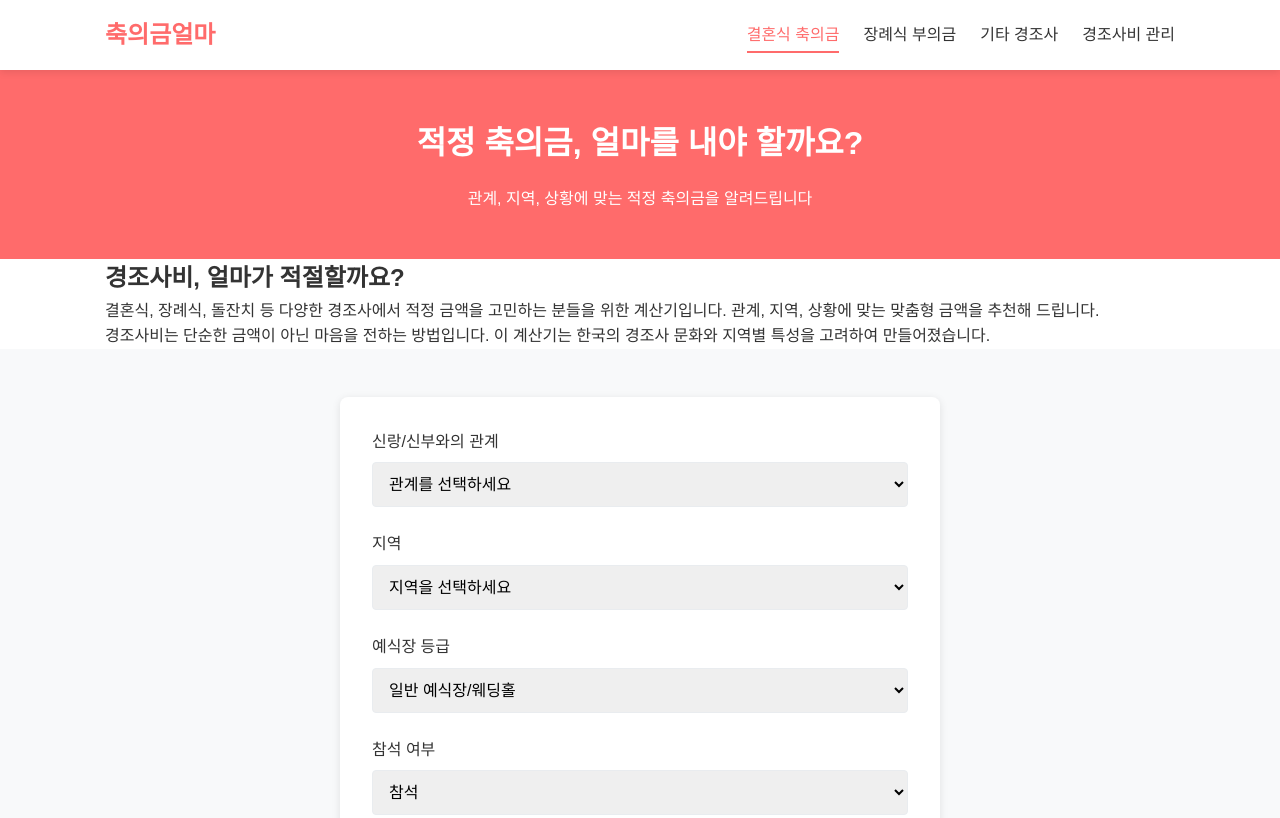
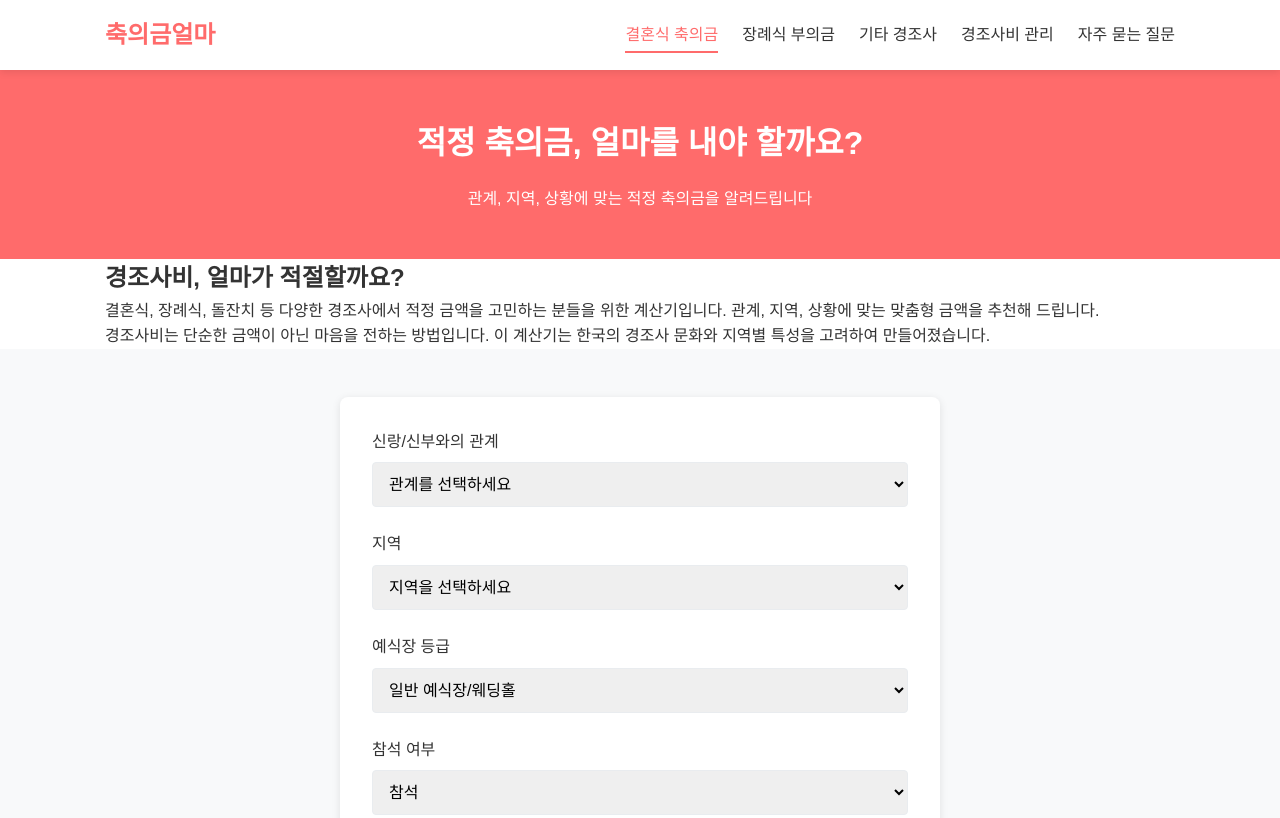
Before and after one commit to Magenta49/howmuch, a plain HTML site: page index.html in a window 1280 px wide. Shown: the top 818 px of the page. Drawn offline with Linux system fonts and the light colour scheme.

Commit message:
Update index.html

```diff
--- a/index.html
+++ b/index.html
@@ -28,6 +28,7 @@
                     <li><a href="buigeum.html">장례식 부의금</a></li>
                     <li><a href="other.html">기타 경조사</a></li>
                     <li><a href="manage.html">경조사비 관리</a></li>
+                    <li><a href="faq.html">자주 묻는 질문</a></li>
                 </ul>
             </nav>
         </div>
```
